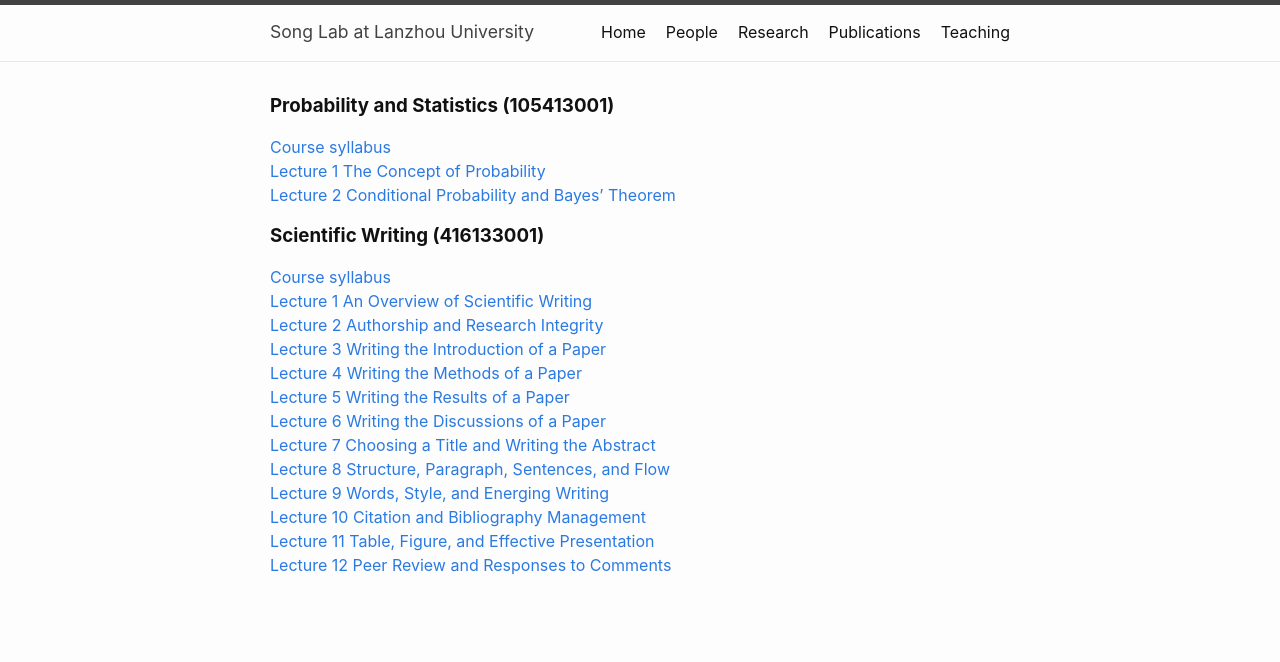
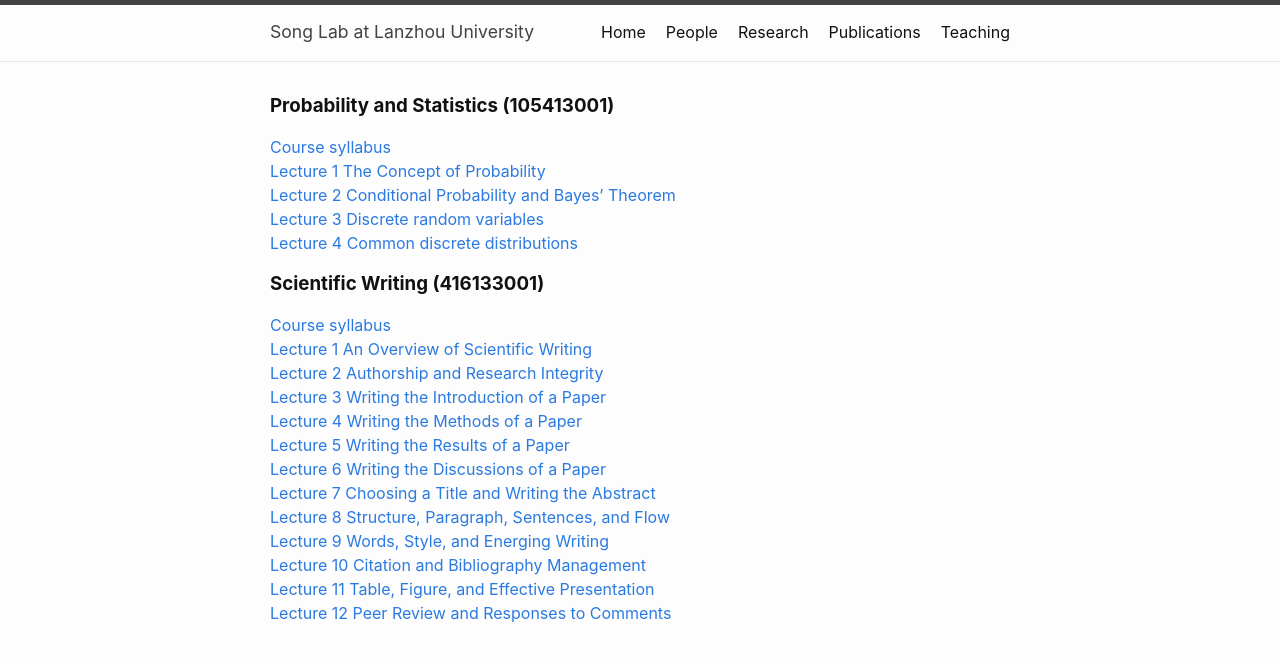
Before and after one commit to chaosonglab/chaosonglab.github.io, a Jekyll site: the page built from teaching.md, in a window 1280 px wide. Shown: the top 662 px of the page. Built offline with Jekyll 4.4.1, drawn with Linux system fonts in a browser that asks for light colours.

Commit message:
Update teaching.md

```diff
--- a/teaching.md
+++ b/teaching.md
@@ -8,7 +8,9 @@ permalink: /teaching/
 ### **Probability and Statistics (105413001)**
 [Course syllabus](files/course_materials/statistics/syllabus.pdf) \
 [Lecture 1 The Concept of Probability](files/course_materials/statistics/lecture1_probability.pdf) \
-[Lecture 2 Conditional Probability and Bayes' Theorem](files/course_materials/statistics/lecture2_probability.pdf)
+[Lecture 2 Conditional Probability and Bayes' Theorem](files/course_materials/statistics/lecture2_probability.pdf) \
+[Lecture 3 Discrete random variables](files/course_materials/statistics/lecture3_discrete.pdf) \
+[Lecture 4 Common discrete distributions](files/course_materials/statistics/lecture4_discrete.pdf)
 
 
 
```
